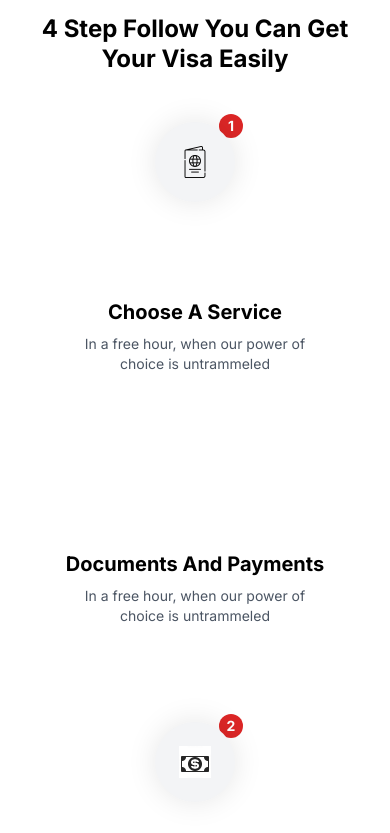
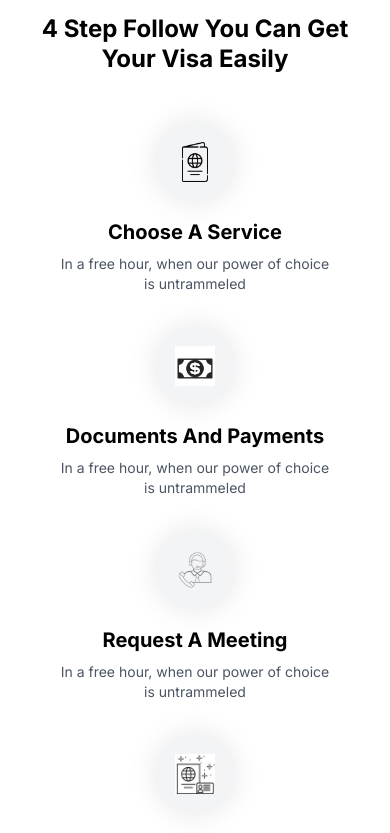
Before and after one commit to nazmulhoqueai-glitch/rb-global-consultancy, a Next.js app: page / in a window 390 px wide. Shown: the part 4022-4855 px from the top of the page. Built offline with nearby package versions, Linux system fonts and the light colour scheme.

Commit message:
Fix Working Process section: Center icons in desktop view
- Added horizontal centering to desktop icons using left-1/2 and transform -translate-x-1/2
- Icons now properly align with their text labels
- Mobile view remains unchanged
- Fixes visual alignment issue in desktop layout

```diff
--- a/components/sections/WorkingProcess.tsx
+++ b/components/sections/WorkingProcess.tsx
@@ -100,20 +100,42 @@ const WorkingProcess = () => {
             ></div>
           </div>
 
-          <div className="grid grid-cols-1 md:grid-cols-2 lg:grid-cols-4 gap-x-16 gap-y-20">
+          <div className="grid grid-cols-1 md:grid-cols-2 lg:grid-cols-4 gap-x-16 gap-y-20 lg:gap-y-20 gap-y-8 md:gap-y-12">
             {steps.map((step, index) => (
               <motion.div
                 key={step.number}
-                className="flex flex-col items-center text-center px-4 relative h-[300px]"
+                className="flex flex-col items-center text-center px-4 relative h-auto lg:h-[300px]"
                 initial={{ opacity: 0, y: 20 }}
                 whileInView={{ opacity: 1, y: 0 }}
                 viewport={{ once: true }}
                 transition={{ delay: index * 0.2 }}
               >
+                {/* Mobile Layout - Stacked */}
+                <div className="flex flex-col items-center lg:hidden">
+                  {/* Icon */}
+                  <div className="w-20 h-20 bg-gray-100 rounded-full shadow-[0_0_30px_rgba(0,0,0,0.1)] flex items-center justify-center mb-4">
+                    <img
+                      src={step.icon}
+                      alt={step.title}
+                      className="w-10 h-10"
+                    />
+                  </div>
+
+                  {/* Text */}
+                  <h3 className="text-xl font-bold mb-2">
+                    {step.title}
+                  </h3>
+                  <p className="text-gray-600 text-sm max-w-[280px] mx-auto">
+                    {step.description}
+                  </p>
+                </div>
+
+                {/* Desktop Layout - Original */}
+                <div className="hidden lg:block">
                   {/* Icon Section */}
                   <div className={`absolute ${
                     step.iconPosition === 'top' ? 'top-0' : 'bottom-0'
-                }`}>
+                  } left-1/2 transform -translate-x-1/2`}>
                     <div className="w-20 h-20 sm:w-24 sm:h-24 lg:w-28 lg:h-28 bg-gray-100 rounded-full shadow-[0_0_30px_rgba(0,0,0,0.1)] flex items-center justify-center relative z-10">
                       <img
                         src={step.icon}
@@ -139,6 +161,7 @@ const WorkingProcess = () => {
                       {step.description}
                     </p>
                   </div>
+                </div>
               </motion.div>
             ))}
           </div>
```
Lines whose indentation alone changed are shown as unchanged.
